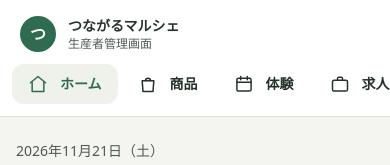
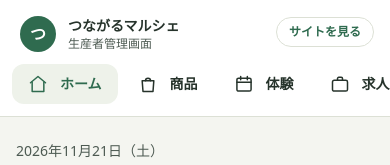
Before and after one commit to Ateam-Hackathon2026Autumn/A-team, a React (Vite) app in the folder frontend/: page /dashboard in a window 390 px wide. Shown: the top 165 px of the page. Built offline with nearby package versions, Linux system fonts and the light colour scheme; no server answers.

Commit message:
指摘内容修正

```diff
--- a/frontend/src/Layouts/DashboardLayout.tsx
+++ b/frontend/src/Layouts/DashboardLayout.tsx
@@ -52,11 +52,13 @@ function DashboardLayout() {
 
   return (
     // 画面全体に固定してこの中でスクロールする
-    <div className="fixed inset-0 overflow-y-auto bg-marche-canvas text-marche-ink md:flex">
-      <aside className="border-b border-marche-line bg-white md:sticky md:top-0 md:flex md:h-dvh md:w-60 md:shrink-0 md:flex-col md:border-r md:border-b-0">
+    <div className="fixed inset-0 overflow-y-auto bg-marche-canvas font-sans text-[15px] leading-[1.8] text-marche-ink md:flex">
+      <aside className="box-border border-0 border-b border-solid border-marche-line bg-white md:sticky md:top-0 md:flex md:h-dvh md:w-60 md:shrink-0 md:flex-col md:border-r md:border-b-0">
+        {/* スマホ: ロゴの右に一般サイトへ戻るリンク（PC ではサイドバー下部に表示） */}
+        <div className="flex items-center justify-between gap-3 pr-4 md:block md:pr-0">
           <Link
             to="/dashboard"
-          className="flex items-center gap-3 px-5 pt-4 pb-3 md:pt-6 md:pb-5"
+            className="flex min-w-0 items-center gap-3 px-5 pt-4 pb-3 text-marche-ink no-underline md:pt-6 md:pb-5"
           >
             <span className="grid size-9 shrink-0 place-items-center rounded-full bg-marche-green text-base font-bold text-white">
               つ
@@ -68,6 +70,13 @@ function DashboardLayout() {
               </span>
             </span>
           </Link>
+          <Link
+            to="/"
+            className="shrink-0 rounded-full border border-solid border-marche-line px-3 py-1.5 text-xs font-bold text-marche-green no-underline hover:bg-marche-canvas hover:text-marche-green md:hidden">
+            サイトを見る
+          </Link>
+        </div>
+
 
         <nav
           aria-label="生産者メニュー"
```
Lines whose indentation alone changed are shown as unchanged.
